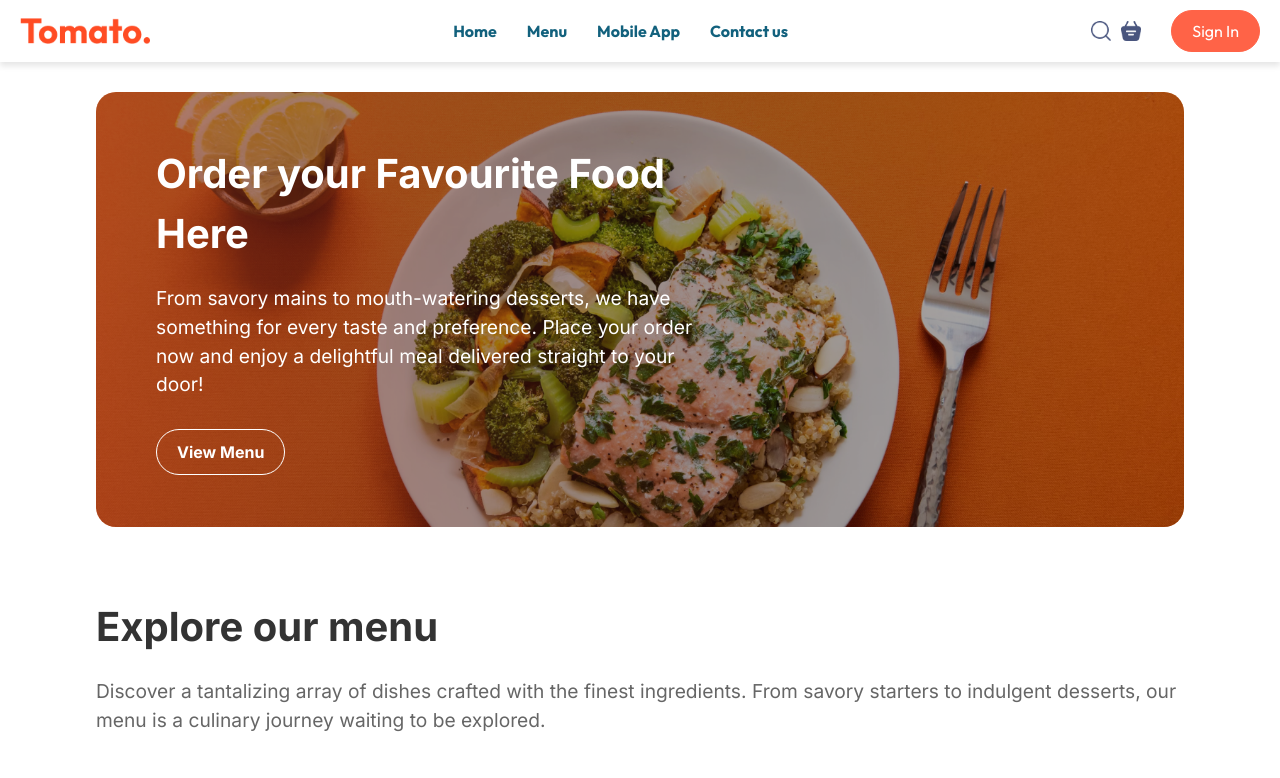
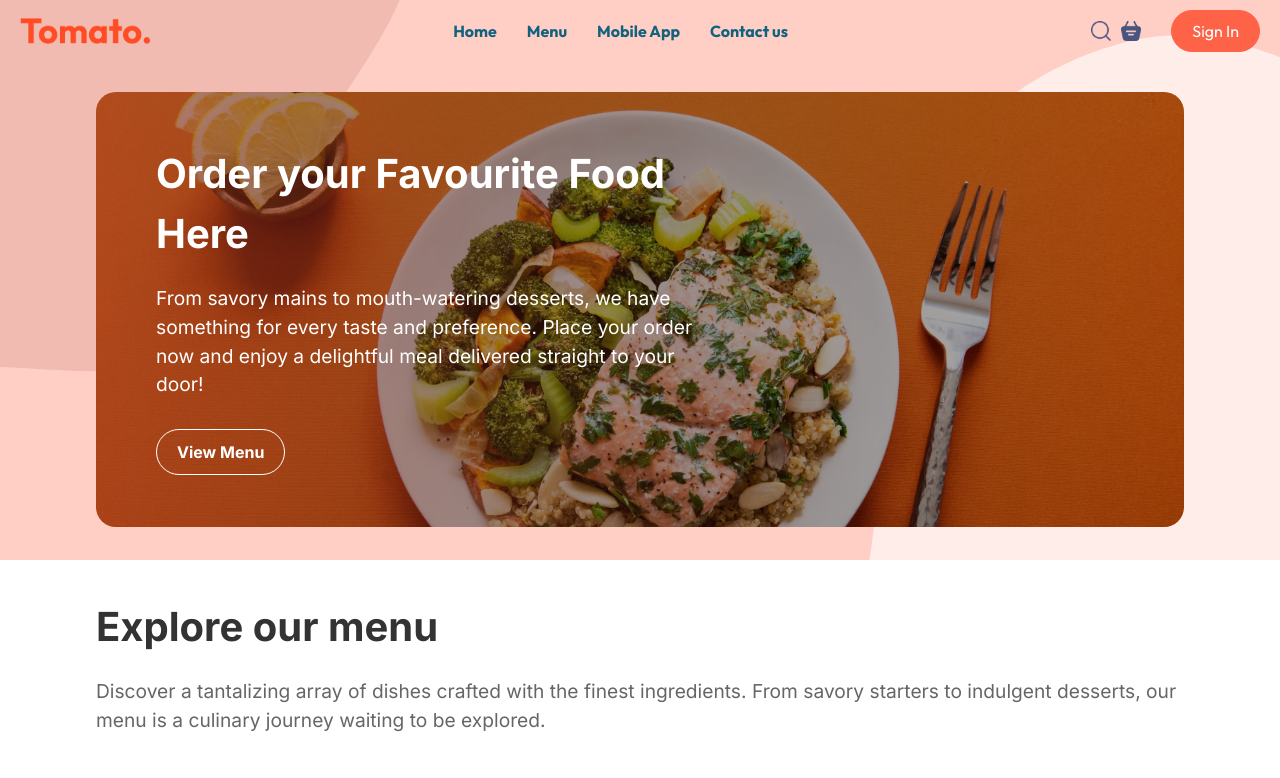
Before and after one commit to saurav-ghimire/Full-Stack-Food-Delivery---React-JS-MongoDB-Express-Node-JS, a Next.js app: page / in a window 1280 px wide. Shown: the top 778 px of the page. Built offline with nearby package versions, Linux system fonts and the light colour scheme; no server answers.

Commit message:
Svg Desgign Added for the banner

```diff
--- a/app/components/Navbar/Navbar.css
+++ b/app/components/Navbar/Navbar.css
@@ -4,9 +4,7 @@
   justify-content: space-between;
   align-items: center;
   padding: 10px 20px;
-  background-color: white; /* Background color to make the red logo pop */
-  box-shadow: 0 4px 6px rgba(0, 0, 0, 0.1);
-
+  background-color: transparent;
   z-index: 1000;
   font-family: "Outfit", sans-serif;
 
@@ -31,13 +29,13 @@
 
 .navbar-menu li a {
   text-decoration: none;
-  color: #12617d; /* Tomato color to match the logo */
+  color: #12617d;
   font-weight: bold;
   transition: color 0.3s;
 }
 
 .navbar-menu li a:hover {
-  color: #ff4500; /* Orange red color for hover effect */
+  color: #ff4500;
 }
 
 /* Right section of navbar */
@@ -67,7 +65,7 @@
 }
 
 .custom-button {
-  background-color: #ff6347; /* Tomato color */
+  background-color: #ff6347;
   color: white;
   border: 1px solid #ff6347;
   padding: 8px 20px;
@@ -86,7 +84,7 @@
   display: none;
   transition: all linear .3s;
   position: absolute;
-  top: 40px; /* Adjust based on your navbar height */
+  top: 40px;
   right: 0;
   background-color: white;
   border:2px solid #eee;
--- a/app/components/Navbar/Navbar.jsx
+++ b/app/components/Navbar/Navbar.jsx
@@ -23,8 +23,8 @@ function Navbar() {
         router.push("/");
     }
   return (
-
-    <div className="header-wrapper">
+        <>
+            <div className="header-wrapper">
         <div className="navbar">
             <Image src={assets.logo} height={100} width={130} alt="Food Ordering"/>
             <ul className="navbar-menu">
@@ -68,6 +68,7 @@ function Navbar() {
             {showLogin?<div className="login-wrapper"><LoginPopup setShowLogin={setShowLogin}/></div>:<></>}
 
     </div>
+        </>
    );
 }
 
--- a/app/globals.css
+++ b/app/globals.css
@@ -21,10 +21,35 @@ body {
   color: rgb(var(--foreground-rgb));
   font-family: "Outfit", sans-serif;
 }
+.wrapper{
+  overflow: hidden;
+}
 .body-wrapper{
   width: 85%;
   margin: auto;
 }
+.svg-container{
+  position: absolute;
+  top: 0;
+  left: 0;
+  z-index: -1;
+  width: 100%;
+  opacity: .3;
+}
+.svg-container svg{
+  width: 100%;
+}
+.svg-container::after {
+  content: "";
+  position: absolute;
+  top: 0;
+  left: 0;
+  width: 100%;
+  height: 100%;
+  background: linear-gradient(to bottom, rgba(0, 0, 0, 0) 0%, rgba(#fff, #fff, #fff, 1) 100%);
+  pointer-events: none; /* Ensures gradient does not interfere with interactions */
+}
+
 @layer utilities {
   .text-balance {
     text-wrap: balance;
--- a/app/page.js
+++ b/app/page.js
@@ -10,6 +10,43 @@ export default function Home() {
   const[category, setCategory] = useState("All")
   return (
     <div className="wrapper">
+      <div>
+      <div className="svg-container">
+        <svg
+          xmlns="http://www.w3.org/2000/svg"
+          version="1.1"
+          xmlnsXlink="http://www.w3.org/1999/xlink"
+          xmlnsSvgjs="http://svgjs.dev/svgjs"
+          width="1440"
+          height="560"
+          preserveAspectRatio="none"
+          viewBox="0 0 1440 560"
+        >
+          <g mask="url(#SvgjsMask1337)" fill="none">
+            <rect
+              width="100%"
+              height="560"
+              x="0"
+              y="0"
+              fill="rgba(255, 99, 71, 1)"
+            ></rect>
+            <path
+              d="M0,366.973C75.681,368.662,156.724,383.846,221.355,344.435C286.401,304.77,304.832,222.432,344.099,157.145C389.168,82.21,460.844,19.613,469.075,-67.443C478.118,-163.083,451.524,-264.199,390.99,-338.795C329.718,-414.301,235.809,-463.161,139.174,-473.983C48.867,-484.097,-32.366,-430.761,-116.156,-395.591C-190.52,-364.377,-263.575,-334.387,-323.083,-279.953C-388.383,-220.222,-472.059,-156.64,-474.105,-68.166C-476.162,20.797,-381.196,77.257,-333.072,152.109C-293.075,214.321,-277.246,294.603,-215.096,334.696C-152.912,374.811,-73.982,365.322,0,366.973"
+              fill="#d42000"
+            ></path>
+            <path
+              d="M1440 993.979C1537.752 999.4490000000001 1635.5149999999999 1040.935 1727.459 1007.2950000000001 1828.621 970.2819999999999 1925.7060000000001 900.1859999999999 1967.594 800.944 2009.204 702.36 1980.788 588.64 1947.021 487.101 1917.13 397.216 1854.511 325.822 1787.371 259.001 1724.483 196.411 1652.411 148.88099999999997 1571.226 113.08600000000001 1479.677 72.72199999999998 1385.526 21.966999999999985 1286.817 38.30600000000004 1183.847 55.351 1085.311 115.77300000000002 1028.0059999999999 203.005 972.95 286.813 995.617 394.96000000000004 986.8969999999999 494.854 978.73 588.421 944.6569999999999 683.15 978.4449999999999 770.785 1013.0350000000001 860.499 1085.937 934.3820000000001 1172.498 976.241 1254.6109999999999 1015.948 1348.932 988.883 1440 993.979"
+              fill="#ffc4b9"
+            ></path>
+          </g>
+          <defs>
+            <mask id="SvgjsMask1337">
+              <rect width="1440" height="560" fill="#ffffff"></rect>
+            </mask>
+          </defs>
+        </svg>
+      </div>
+          </div>
         <Banner />
         <ExploreMenu category={category} setCategory={setCategory} />
         <FoodDisplay category={category} />
```
